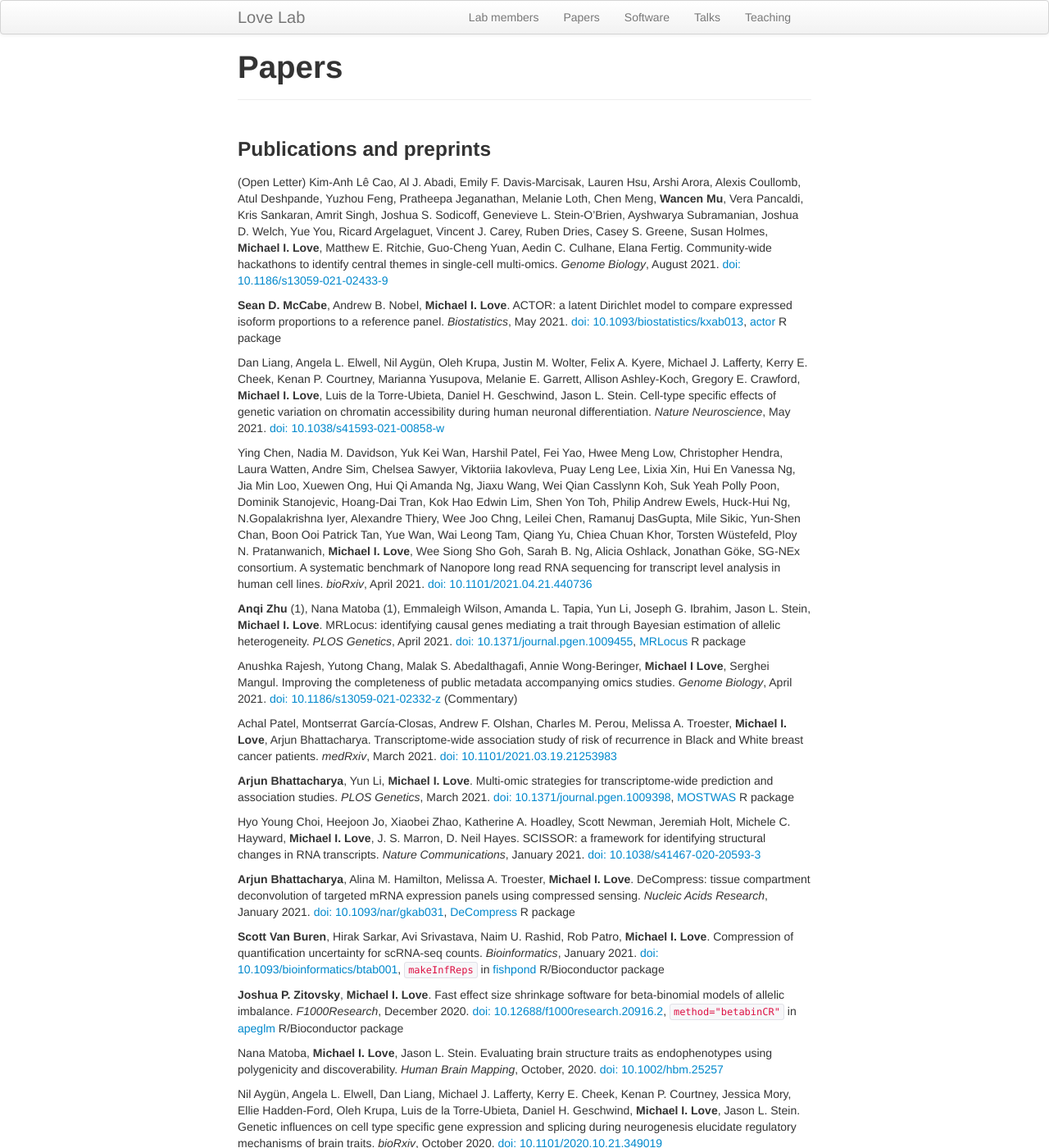
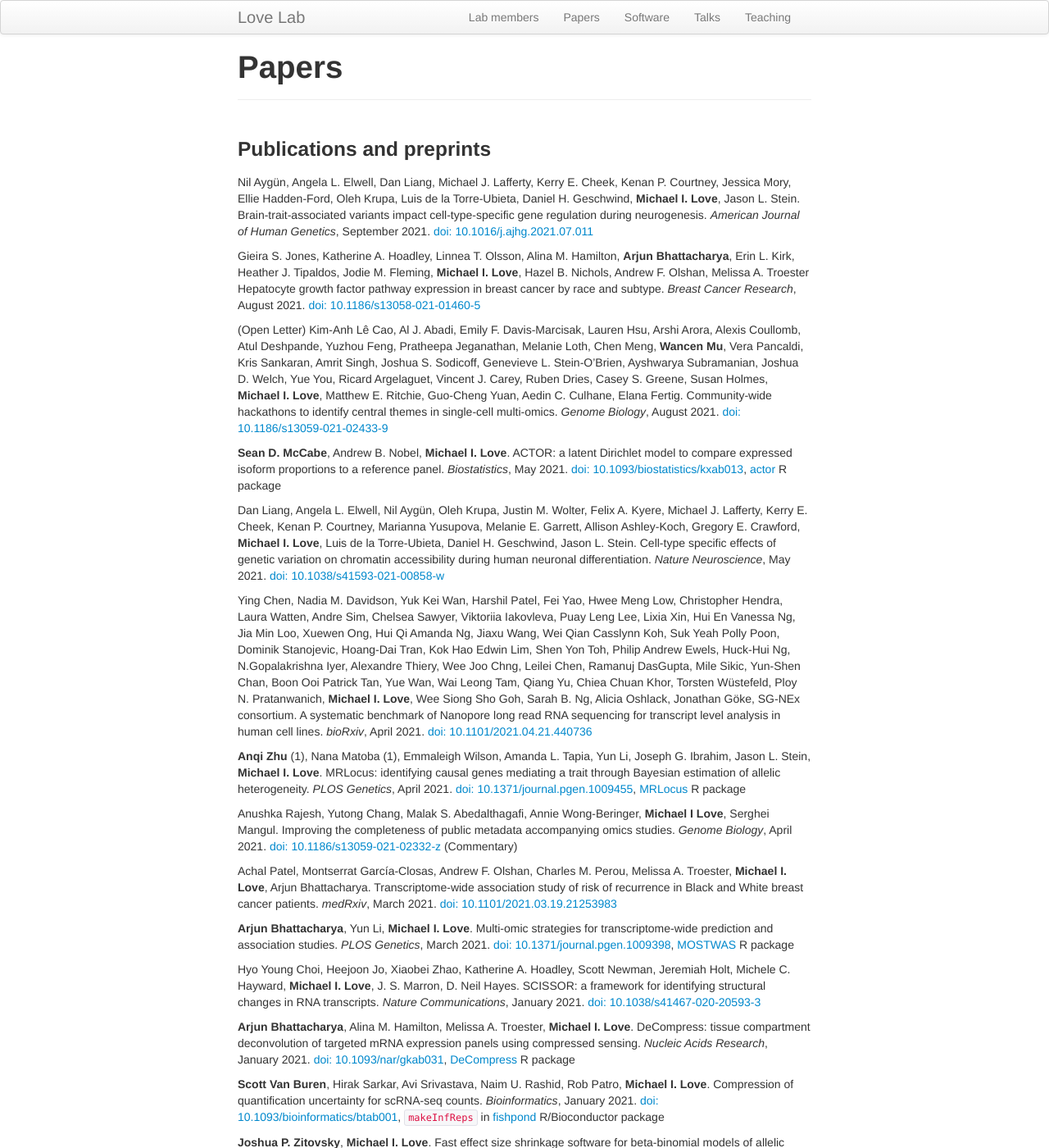
Before and after one commit to mikelove/mikelove.github.io, a Jekyll site: the page built from pages/papers.md, in a window 1280 px wide and 1400 px high. Shown: the whole window at 82% size. Built offline with Jekyll 4.4.1, drawn with Linux system fonts in a browser that asks for light colours; some of the changed text lies outside the part shown.

Commit message:
add Jones

```diff
--- a/pages/papers.md
+++ b/pages/papers.md
@@ -4,6 +4,24 @@ title: "Papers"
 ---
 
 ### Publications and preprints
+
+Nil Aygün, Angela L. Elwell, Dan Liang, Michael J. Lafferty, Kerry
+E. Cheek, Kenan P. Courtney, Jessica Mory, Ellie Hadden-Ford, Oleh
+Krupa, Luis de la Torre-Ubieta, Daniel H. Geschwind, **Michael I. Love**,
+Jason L. Stein.
+Brain-trait-associated variants impact cell-type-specific gene
+regulation during neurogenesis.
+*American Journal of Human Genetics*, September 2021.
+[doi: 10.1016/j.ajhg.2021.07.011](https://doi.org/10.1016/j.ajhg.2021.07.011)
+
+Gieira S. Jones, Katherine A. Hoadley, Linnea T. Olsson, Alina M.
+Hamilton, **Arjun Bhattacharya**, Erin L. Kirk, Heather J. Tipaldos, Jodie M.
+Fleming, **Michael I. Love**, Hazel B. Nichols, Andrew F. Olshan, Melissa A.
+Troester
+Hepatocyte growth factor pathway expression in breast cancer by race
+and subtype.
+*Breast Cancer Research*, August 2021.
+[doi: 10.1186/s13058-021-01460-5](https://doi.org/10.1186/s13058-021-01460-5)
 
 (Open Letter) Kim-Anh Lê Cao, Al J. Abadi, Emily F. Davis-Marcisak,
 Lauren Hsu, Arshi Arora, Alexis Coullomb, Atul Deshpande, Yuzhou Feng,
@@ -113,15 +131,6 @@ and discoverability.
 *Human Brain Mapping*, October, 2020.
 [doi: 10.1002/hbm.25257](https://doi.org/10.1002/hbm.25257)
 
-Nil Aygün, Angela L. Elwell, Dan Liang, Michael J. Lafferty, Kerry
-E. Cheek, Kenan P. Courtney, Jessica Mory, Ellie Hadden-Ford, Oleh
-Krupa, Luis de la Torre-Ubieta, Daniel H. Geschwind, **Michael I. Love**,
-Jason L. Stein.
-Genetic influences on cell type specific gene expression and splicing
-during neurogenesis elucidate regulatory mechanisms of brain traits.
-*bioRxiv*, October 2020.
-[doi: 10.1101/2020.10.21.349019 ](https://doi.org/10.1101/2020.10.21.349019)
-
 Halei C. Benefield, Katherine E. Reeder-Hayes, Hazel B. Nichols,
 Benjamin C. Calhoun, **Michael I. Love**, Erin L. Kirk,
 Joseph Geradts, Katherine A. Hoadley, Stephen R. Cole,
@@ -150,7 +159,7 @@ An approach for normalization and quality control for NanoString RNA
 expression data.
 *Briefings in Bioinformatics*, August 2020.
 [doi: 10.1093/bib/bbaa163](https://doi.org/10.1093/bib/bbaa163),
-[bioRxiv](https://doi.org/10.1101/2020.04.08.032490)
+[PMC8138885](https://www.ncbi.nlm.nih.gov/pmc/articles/PMC8138885)
 
 Hirak Sarkar, Avi Srivastava, Hector Corrada Bravo,
 **Michael I. Love**, Rob Patro.
```
Also changed, not shown: other parts of pages/papers.md (+4 -3 lines).
